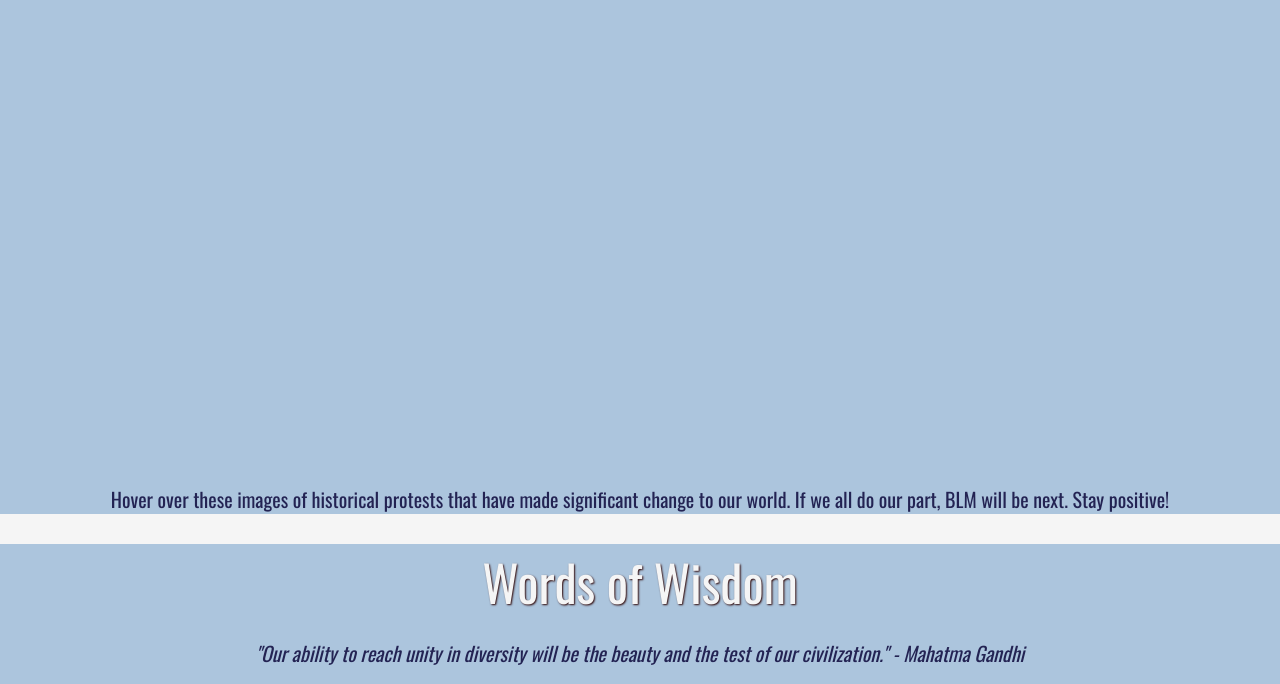
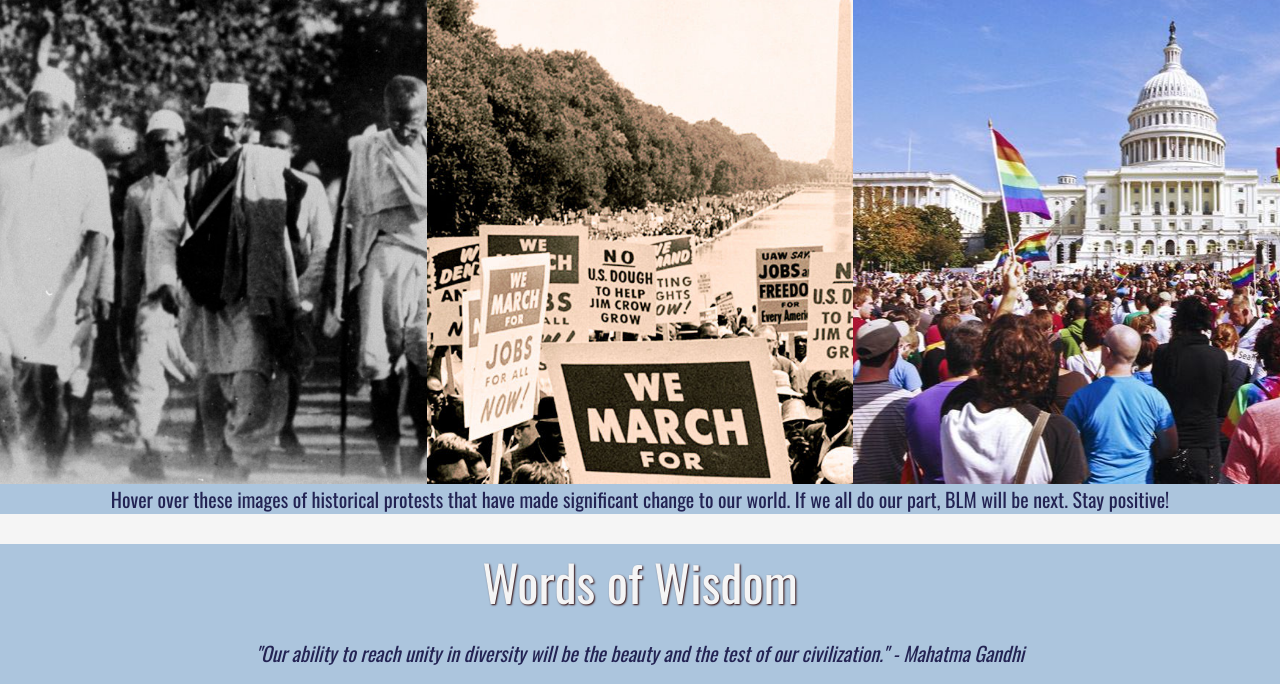
Before and after one commit to standwithus/standwithus.github.io, a plain HTML site: page inspire.html in a window 1280 px wide. Shown: the part 553-1237 px from the top of the page. Drawn offline with nearby package versions, Linux system fonts and the light colour scheme.

Commit message:
image paths on inspire.html

```diff
--- a/inspire.html
+++ b/inspire.html
@@ -32,7 +32,7 @@
             <div class "content-wrapper">
                 <div class = "portfolio-items-wrapper">
                     <div class = "portfolio-item-wrapper">
-                        <div class= "portfolio-img-background" style="background-image:url(images/saltmarch.jpg)"> </div>
+                        <div class= "portfolio-img-background" style="background-image:url(saltmarch.jpg)"> </div>
                         <div class="img-text-wrapper">
                             <div class="subtitle">
                                 The Salt March in the 1930s was a protest of British rule in India led by Mahatma Gandhi. The demonstration was against the repressive British salt tax.
@@ -44,7 +44,7 @@
                         </div>
                     </div>
                     <div class = "portfolio-item-wrapper">
-                        <div class= "portfolio-img-background" style="background-image:url(images/march1.jpg)"> </div>
+                        <div class= "portfolio-img-background" style="background-image:url(march1.jpg)"> </div>
                         <div class="img-text-wrapper">
                             <div class="subtitle">
                                 The March on Washington for Jobs and Freedom in 1963 stemmed from the outrage over the racial injustice in America. Leaders and civil rights groups, including the NAACP,
@@ -57,7 +57,7 @@
                         </div>
                     </div>
                     <div class = "portfolio-item-wrapper">
-                        <div class= "portfolio-img-background" style="background-image:url(images/nationalequality.jpeg)"> </div>
+                        <div class= "portfolio-img-background" style="background-image:url(nationalequality.jpeg)"> </div>
                         <div class="img-text-wrapper">
                             <div class="subtitle">
                                     The National Equality March in 2009 was a political protest fighting for equal rights for the LGBT community. Thousands of activists were outraged by the lack of same-sex marriage
```
